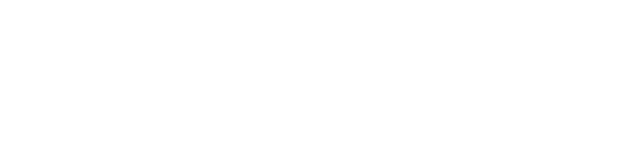
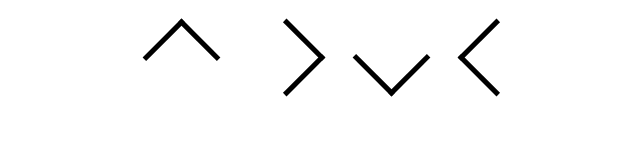
Before and after one commit to deecold/WebPros, a plain HTML site: page CssPro/pages/arrow.html in a window 1280 px wide. Shown: the whole page, without its empty margins (276-916 px from the left). Drawn offline with Linux system fonts and the light colour scheme; files that its build step writes are made by us from their sources.

Commit message:
css 箭头

```diff
--- a/CssPro/pages/arrow.html
+++ b/CssPro/pages/arrow.html
@@ -3,8 +3,51 @@
 <head>
     <meta charset="UTF-8">
     <title>Title</title>
+    <link rel="stylesheet" href="../styles/main.css">
+    <style>
+
+        .arrow-container {
+            margin: 30px;
+            display: flex;
+            display: -ms-flex;
+            justify-content: center;
+        }
+
+        .arrow {
+            margin-right: 50px;
+            height: 50px;
+            width: 50px;
+            border: solid black;
+            border-width: 5px 5px 0 0;
+        }
+
+        .up {
+            transform: rotate(-45deg);
+        }
+
+        .right {
+            transform: rotate(45deg);
+        }
+
+        .down {
+            transform: rotate(135deg);
+        }
+
+        .left {
+            transform: rotate(-135deg);
+        }
+
+
+    </style>
 </head>
 <body>
-
+<div class="out-container">
+    <div class="arrow-container">
+        <div class="arrow up"></div>
+        <div class="arrow right"></div>
+        <div class="arrow down"></div>
+        <div class="arrow left"></div>
+    </div>
+</div>
 </body>
 </html>
```
